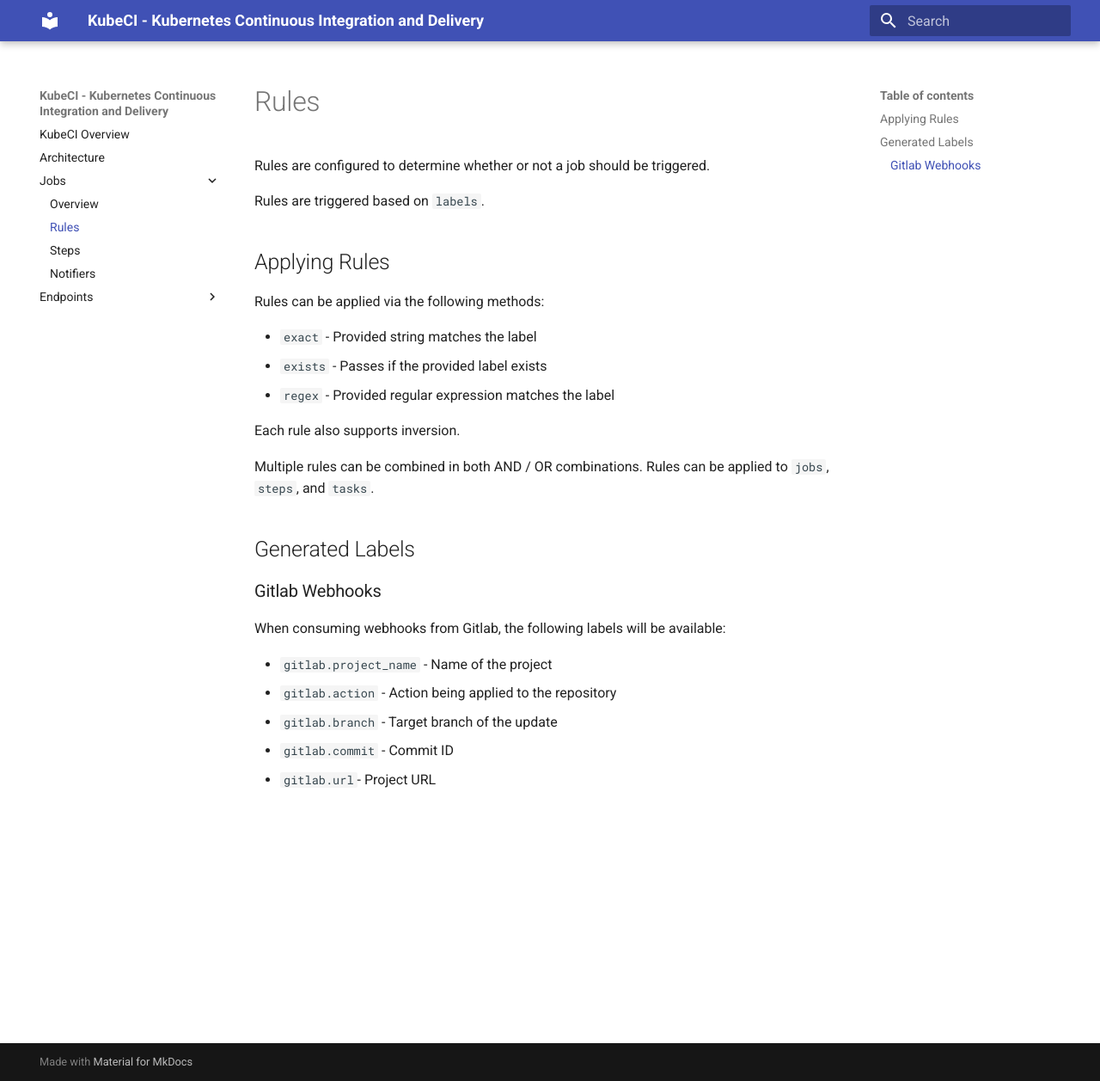
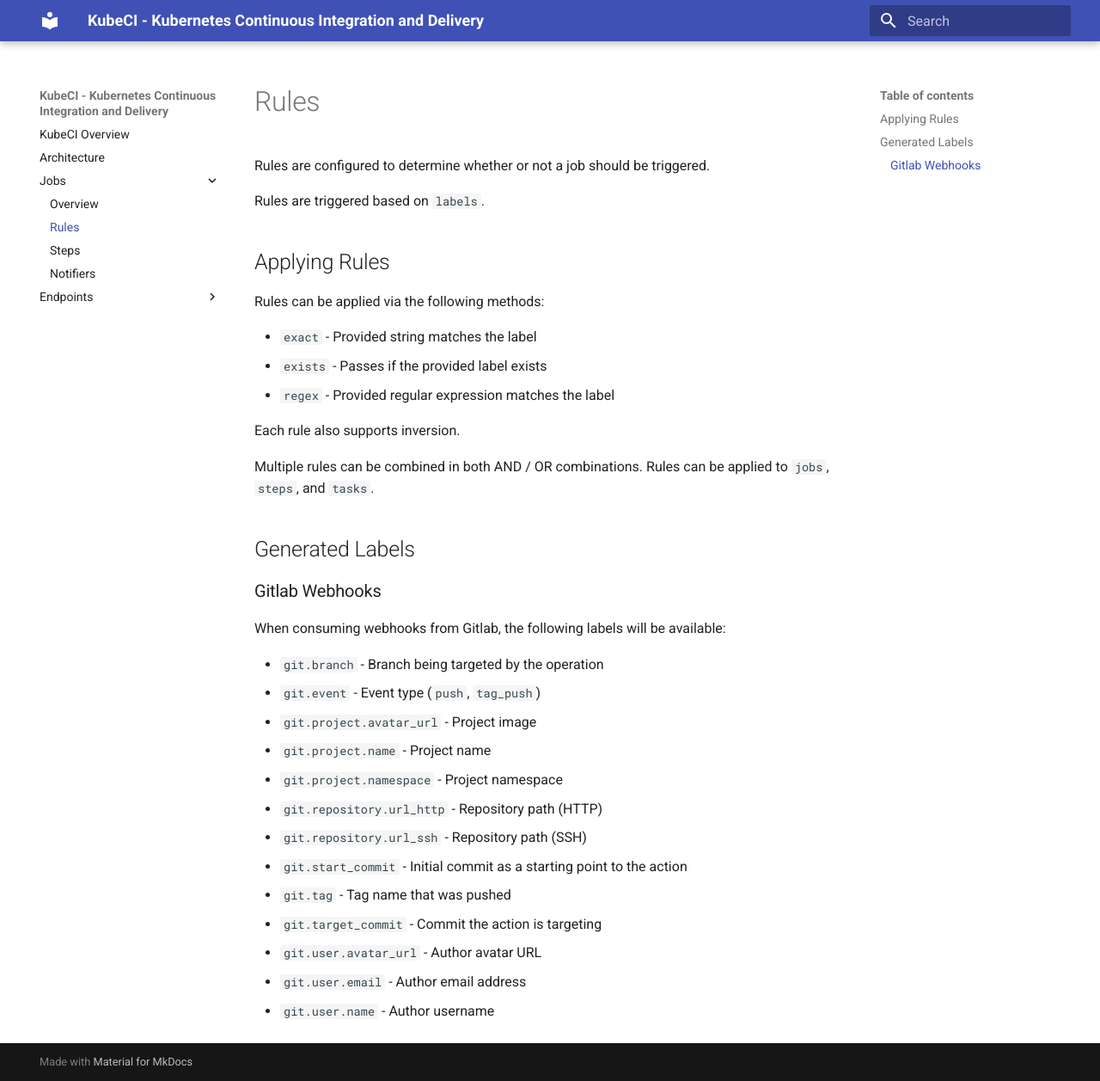
Before and after one commit to mnewswanger/kube-ci, an MkDocs documentation site: the page built from docs/jobs/rules.md, in a window 1280 px wide and 1257 px high. Shown: the whole window at 86% size. Built offline with MkDocs 1.6.1 and Material for MkDocs 9.7.7, drawn with Linux system fonts in a browser that asks for light colours; old or Windows-style settings are respelled for this version of MkDocs.

```diff
--- a/docs/jobs/rules.md
+++ b/docs/jobs/rules.md
@@ -22,8 +22,16 @@ Multiple rules can be combined in both AND / OR combinations.  Rules can be appl
 
 When consuming webhooks from Gitlab, the following labels will be available:
 
-* `gitlab.project_name` - Name of the project
-* `gitlab.action` - Action being applied to the repository
-* `gitlab.branch` - Target branch of the update
-* `gitlab.commit` - Commit ID
-* `gitlab.url`- Project URL
+* `git.branch` - Branch being targeted by the operation
+* `git.event` - Event type (`push`, `tag_push`)
+* `git.project.avatar_url` - Project image
+* `git.project.name` - Project name
+* `git.project.namespace` - Project namespace
+* `git.repository.url_http` - Repository path (HTTP)
+* `git.repository.url_ssh` - Repository path (SSH)
+* `git.start_commit` - Initial commit as a starting point to the action
+* `git.tag` - Tag name that was pushed
+* `git.target_commit` - Commit the action is targeting
+* `git.user.avatar_url` - Author avatar URL
+* `git.user.email` - Author email address
+* `git.user.name` - Author username
```
Also changed, not shown: 4 other files.
